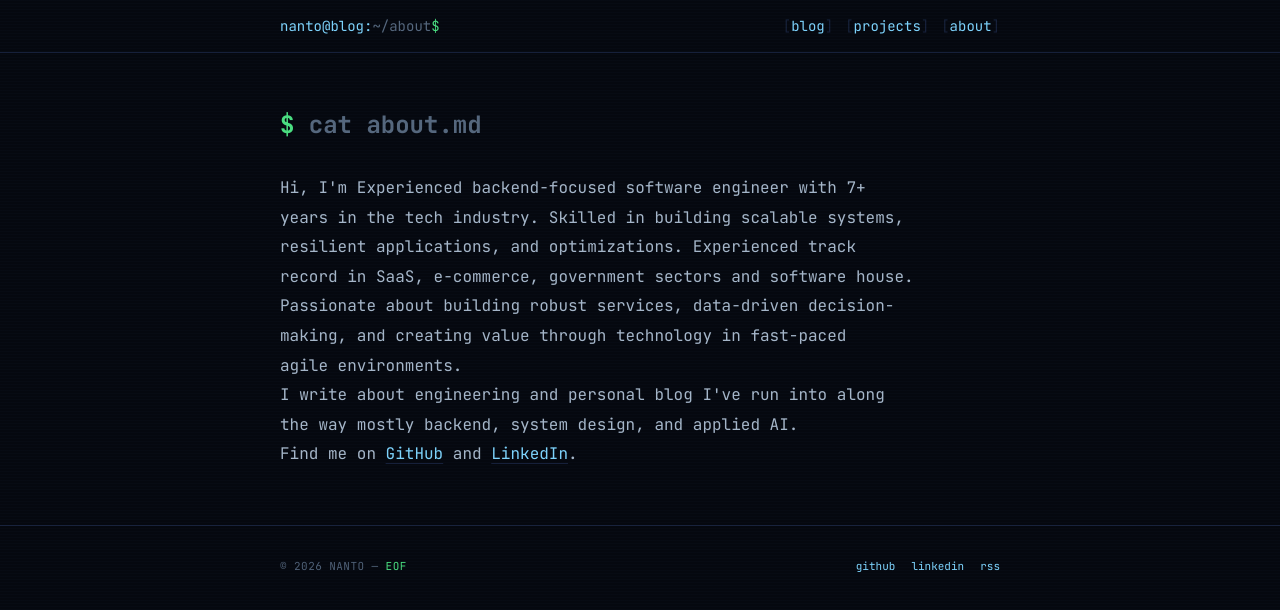
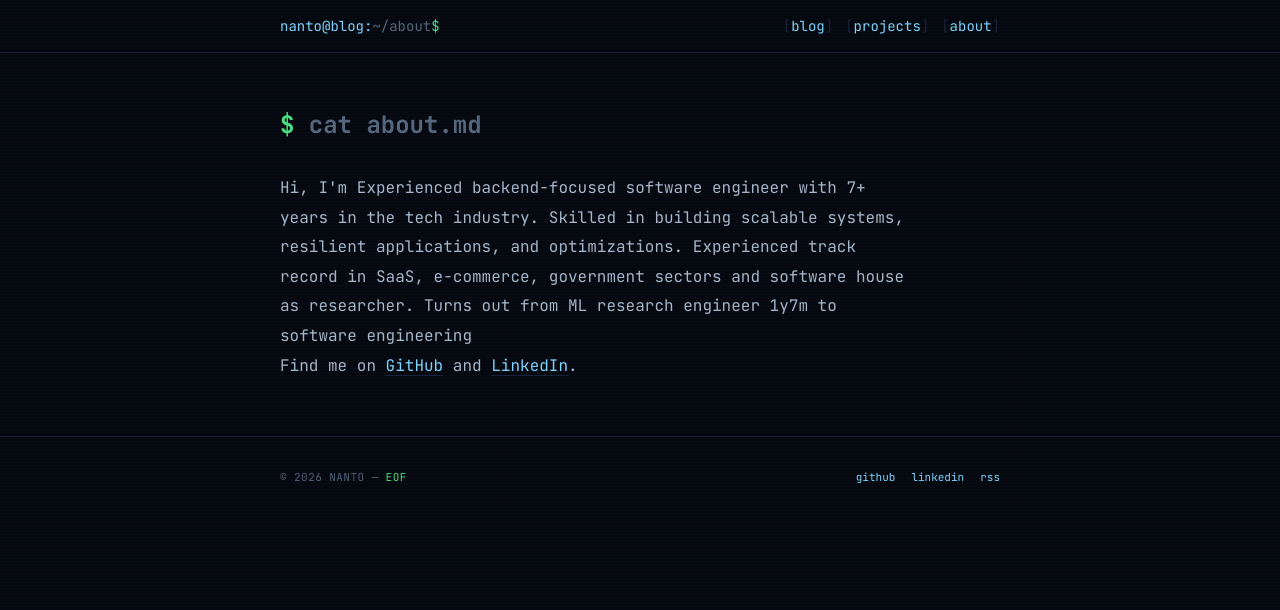
Before and after one commit to nanto88/nanto88.github.io, an Astro site: page /about in a window 1280 px wide. Built offline with nearby package versions, Linux system fonts and the light colour scheme; Astro itself is replaced by a stand-in of ours.

Commit message:
update about

```diff
--- a/src/pages/about.astro
+++ b/src/pages/about.astro
@@ -10,12 +10,7 @@ import { SOCIAL } from '../config';
       <p>
         Hi, I'm Experienced backend-focused software engineer with 7+ years in the tech industry. Skilled in building scalable
         systems, resilient applications, and optimizations. Experienced track record in SaaS, e-commerce, government
-        sectors and software house. Passionate about building robust services, data-driven decision-making, and creating
-        value through technology in fast-paced agile environments.
-      </p>
-      <p>
-        I write about engineering and personal blog
-        I've run into along the way mostly backend, system design, and applied AI.
+        sectors and software house as researcher. Turns out from ML research engineer 1y7m to software engineering
       </p>
       <p>
         Find me on <a href={SOCIAL.github}>GitHub</a>{SOCIAL.linkedin && <> and <a href={SOCIAL.linkedin}>LinkedIn</a></>}.
```
